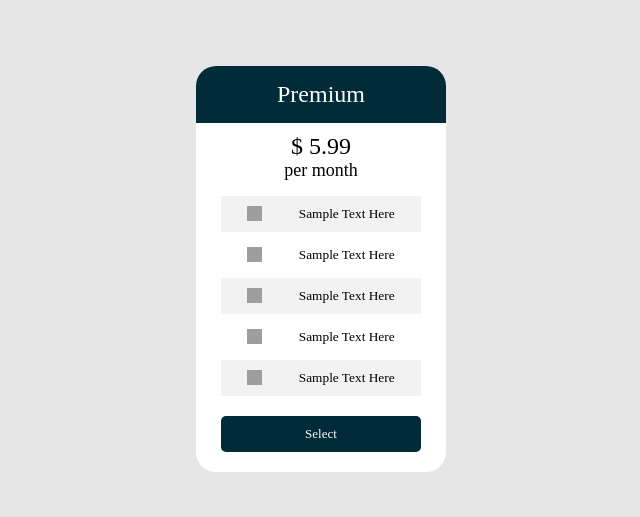
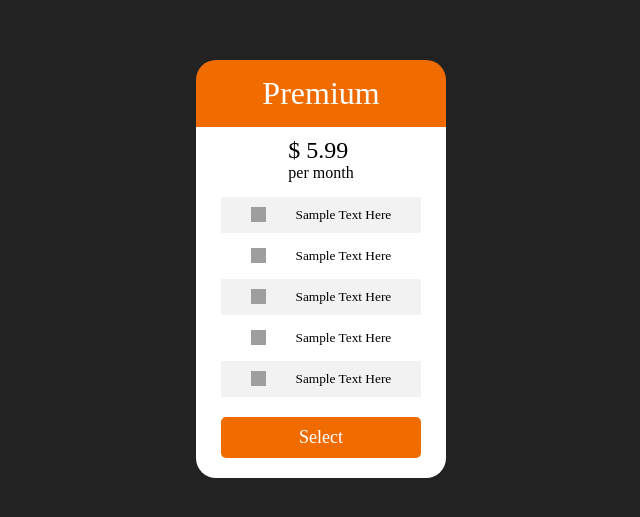
Before and after one commit to letsc0de1t/SubscriptionCardDesign, a plain HTML site: page index.html in a window 1280 px wide. Shown: the part 131-648 px from the top of the page, without its empty margins (319-959 px from the left). Drawn offline with Linux system fonts and the light colour scheme; grey boxes are pictures that could not be loaded.

Commit message:
Update style.css

```diff
--- a/style.css
+++ b/style.css
@@ -1,31 +1,39 @@
+:root{
+    --colorOrange : rgb(240,108,0);
+    --colorBlue: rgb(0,75,133);
+}
+
 body{
     display: flex;
-    flex-direction: column;
+    background-color: #222;
     justify-content: center;
     align-items: center;
-    height: 100vh;
-    padding: 0;
-    margin: 0;
-    background-color: rgb(230,230,230);
 }
 
-#card{
-    width: 250px;
-    background-color: white;
-    border-radius: 20px;
-    display: flex;
-    flex-direction: column;
-    justify-content: center;
-    text-align: center;
+.image{
+  width: 15px;
+  height: 15px;
 }
 
 #head{
-    background-color: rgb(1, 43, 57);
-    border-radius: 20px 20px 0px 0px;
+    background-color: var(--colorOrange);
     padding-top: 15px;
     padding-bottom: 15px;
-    font-size:x-large;
+    text-align: center;
+    font-size: xx-large;
     color: white;
+    width: 100%;
+    border-radius: 20px 20px 0px 0px;
+}
+
+#package{
+    width: 250px;
+    background-color: white;
+    border-radius: 0px 0px 20px 20px;
+    display: flex;
+    justify-content: center;
+    align-items: center;
+    flex-direction: column;
 }
 
 #price{
@@ -35,42 +43,31 @@ body{
 }
 
 #priceText{
-    font-size:large;
+    font-size: medium;
 }
-#package{
+
+.feature{
     display: flex;
-    flex-direction: column;
-    align-items: center;
-    justify-content: center;
+    justify-content:space-evenly ;
+    width: 200px;
+    padding-top: 10px;
+    padding-bottom: 10px;
+    font-size: smaller;
+    margin-top: 5px;
 }
 
 .feature:nth-child(odd){
     background-color: rgb(242,242,242);
 }
-.feature{
-    display: flex;
-    justify-content: space-evenly;
-    font-size:smaller;
-    width:200px ;
+
+#submit{
+    background-color: var(--colorOrange);
+    width: 200px;
+    border-radius: 5px;
+    margin: 20px;
     padding-top: 10px;
     padding-bottom: 10px;
-    margin-top: 5px;
+    text-align: center;
+    color: white;
+    font-size: large;
 }
-
-.image{
-    height: 15px;
-    width: 15px;
-    margin-right: 10px;
-}
-
-#submit{
-background-color: rgb(1, 43, 57);
-width: 200px;
-border-radius: 5px;
-margin-top: 20px;
-margin-bottom: 20px;
-padding-top: 10px;
-padding-bottom: 10px;
-font-size: small;
-color: white;
-}
```
